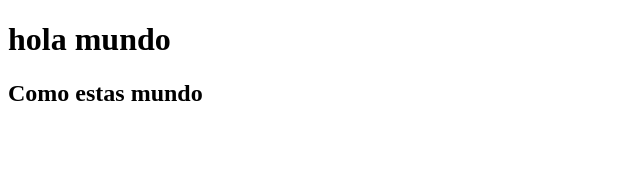
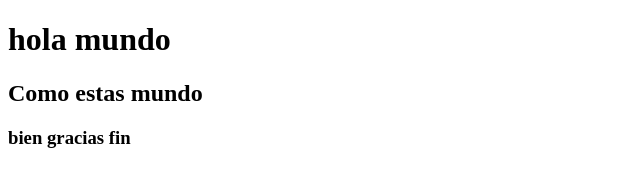
Before and after one commit to NeylaOrtiz/Ejercicio1, a plain HTML site: page index.html in a window 1280 px wide. Shown: the whole page, without its empty margins (0-640 px from the left). Drawn offline with Linux system fonts and the light colour scheme.

Commit message:
Agregue mensaje

```diff
--- a/index.html
+++ b/index.html
@@ -8,5 +8,6 @@
 <body>
     <h1> hola mundo</h1>
      <h2>Como estas mundo</h2>
+    <h3> bien gracias fin </h3>
 </body>
 </html>
```
